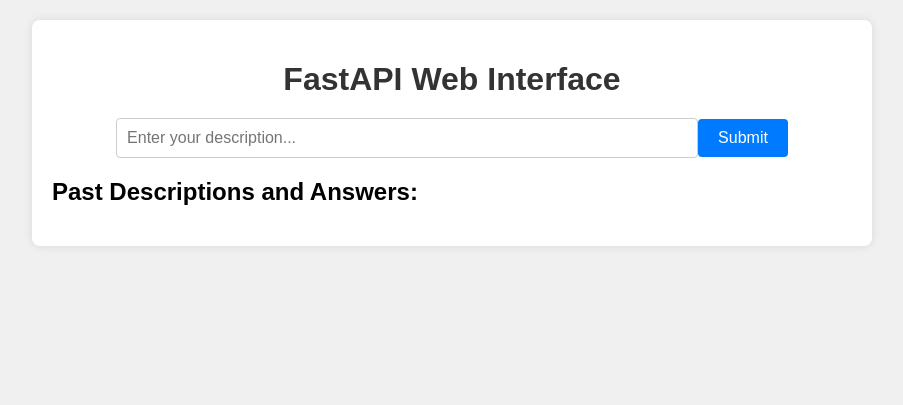
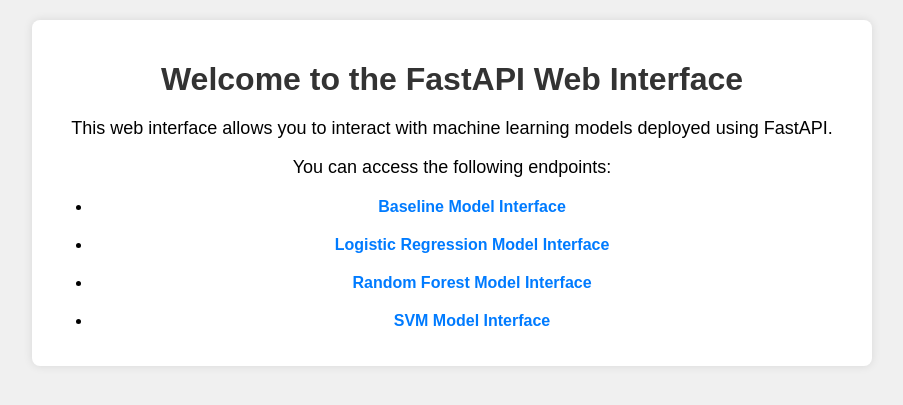
Before and after one commit to Division01/fastapi_docker, a FastAPI app: page / in a window 1280 px wide. Shown: the top 405 px of the page, without its empty margins (188-1091 px from the left). Run offline with FastAPI, Linux system fonts and the light colour scheme; parts of the project's set-up code (start-up, migrations or seed data) failed here and were passed over.

Commit message:
First commit of multiple models/endpoints

```diff
--- a/main.py
+++ b/main.py
@@ -1,9 +1,8 @@
 from fastapi import FastAPI, Request, Form
-from fastapi.responses import HTMLResponse, RedirectResponse
+from fastapi.responses import HTMLResponse, RedirectResponse, JSONResponse
 from fastapi.templating import Jinja2Templates
 from starlette.middleware.sessions import SessionMiddleware
 import pickle
-
 
 # Enable session support
 app = FastAPI()
@@ -11,54 +10,148 @@
 
 templates = Jinja2Templates(directory="templates")
 
-# Load the model
+# Load the models and their parameters
+models = {}
+model_info = {}
+
+# Load the Logistic Regression model
+with open("./models/lr_pipeline.pkl", "rb") as file:
+    lr_pipeline = pickle.load(file)
+models["lr"] = lr_pipeline["pipeline"]
+model_info["lr"] = {
+    "parameters": lr_pipeline["parameters"],
+    "f2_score": lr_pipeline["f2_score"],
+    "confusion_matrix": "<br>".join(
+        " - ".join(str(cell) for cell in row) for row in lr_pipeline["confusion_matrix"]
+    ),
+    "classification_report": lr_pipeline["classification_report"],
+}
+
+# Load the Random Forest model
+with open("./models/rf_pipeline.pkl", "rb") as file:
+    rf_pipeline = pickle.load(file)
+models["rf"] = rf_pipeline["pipeline"]
+model_info["rf"] = {
+    "parameters": rf_pipeline["parameters"],
+    "f2_score": rf_pipeline["f2_score"],
+    "confusion_matrix": rf_pipeline["confusion_matrix"],
+    "classification_report": rf_pipeline["classification_report"],
+}
+
+# Load the SVM model
+with open("./models/svm_pipeline.pkl", "rb") as file:
+    svm_pipeline = pickle.load(file)
+models["svm"] = svm_pipeline["pipeline"]
+model_info["svm"] = {
+    "parameters": svm_pipeline["parameters"],
+    "f2_score": svm_pipeline["f2_score"],
+    "confusion_matrix": svm_pipeline["confusion_matrix"],
+    "classification_report": svm_pipeline["classification_report"],
+}
+
+# Load the baseline model
 with open("./models/baseline_rf_model/trained_rf_model.pkl", "rb") as file:
-    model = pickle.load(file)
+    baseline_model = pickle.load(file)
 
-# Load the saved vectorizer model
+# Load the saved vectorizer model for baseline model
 with open("./models/baseline_rf_model/tfidf_vectorizer.pkl", "rb") as f:
     tfidf_vectorizer = pickle.load(f)
 
 
 @app.get("/", response_class=HTMLResponse)
 async def home(request: Request):
+    return templates.TemplateResponse("index.html", {"request": request})
+
+
+@app.post("/api/{model_name}")
+async def predict_api(model_name: str, message: str = Form(...)):
+    if model_name in models:
+        model = models[model_name]
+        prediction = model.predict([message])[0]
+        return {"prediction": int(prediction)}
+    else:
+        return JSONResponse(status_code=404, content={"error": "Model not found"})
+
+
+@app.get("/user/baseline", response_class=HTMLResponse)
+async def predict_baseline(request: Request):
     past_descriptions = request.session.get("past_descriptions", [])
     return templates.TemplateResponse(
-        "index.html", {"request": request, "past_descriptions": past_descriptions}
+        "baseline.html", {"request": request, "past_descriptions": past_descriptions}
     )
 
 
-@app.post("/", response_class=HTMLResponse)
-async def predict(request: Request, description: str = Form(...)):
-    past_descriptions = request.session.get("past_descriptions", [])
-    # Transform the input text data using the loaded vectorizer
-    description_transformed = tfidf_vectorizer.transform([description])
+@app.get("/user/{model_name}", response_class=HTMLResponse)
+async def predict_user(request: Request, model_name: str):
+    if model_name in models:
+        model = models[model_name]
+        model_info_data = model_info[model_name]
+        past_descriptions = request.session.get("past_descriptions", [])
+        return templates.TemplateResponse(
+            "model.html",
+            {
+                "request": request,
+                "model_name": model_name,
+                "model_info": model_info_data,
+                "past_descriptions": past_descriptions,
+            },
+        )
+    else:
+        return templates.TemplateResponse(
+            "error.html", {"request": request, "error_message": "Model not found"}
+        )
 
-    # Make a prediction using the loaded model
-    prediction = model.predict(description_transformed)[0]
-    # Convert prediction to a regular Python integer
-    prediction_value = int(prediction)
 
-    answer = "This looks like a legit description."
-    if prediction_value:
-        answer = "Fraudulent description detected !!!"
+@app.post("/user/{model_name}", response_class=HTMLResponse)
+async def predict_user_post(
+    request: Request, model_name: str, description: str = Form(...)
+):
+    if model_name in models:
+        model = models[model_name]
+        model_info_data = model_info[model_name]
+        past_descriptions = request.session.get("past_descriptions", [])
+        prediction = model.predict([description])[0]
+        prediction_value = int(prediction)
+        answer = "Looks legit"
+        if prediction_value:
+            answer = "Seems fraudulent"
+        past_descriptions.insert(
+            0, {"description": description, "answer": answer, "model": model_name}
+        )
+        request.session["past_descriptions"] = past_descriptions
+        return RedirectResponse(f"/user/{model_name}", status_code=303)
+    elif model_name == "baseline":
+        past_descriptions = request.session.get("past_descriptions", [])
+        # Transform the input text data using the loaded vectorizer
+        description_transformed = tfidf_vectorizer.transform([description])
 
-    past_descriptions.insert(0, {"description": description, "answer": answer})
-    # Convert non-serializable elements to JSON strings
-    request.session["past_descriptions"] = past_descriptions
-
-    return RedirectResponse("/", status_code=303)
+        # Make a prediction using the baseline_model
+        prediction = baseline_model.predict(description_transformed)[0]
+        # Convert prediction to a regular Python integer
+        prediction_value = int(prediction)
+        answer = "Looks legit"
+        if prediction_value:
+            answer = "Seems fraudulent"
+        past_descriptions.insert(
+            0, {"description": description, "answer": answer, "model": model_name}
+        )
+        request.session["past_descriptions"] = past_descriptions
+        return RedirectResponse("/user/baseline", status_code=303)
+    else:
+        return templates.TemplateResponse(
+            "error.html", {"request": request, "error_message": "Model not found"}
+        )
 
 
 @app.get("/clear")
 async def clear(request: Request):
-    # Retrieve past_descriptions from session
     past_descriptions = request.session.get("past_descriptions", [])
+    past_descriptions.clear()
+    request.session["past_descriptions"] = past_descriptions
+    return RedirectResponse("/", status_code=303)
 
-    # Clear the past_descriptions list
-    past_descriptions.clear()
 
-    # Update the session data
-    request.session["past_descriptions"] = past_descriptions
+if __name__ == "__main__":
+    import uvicorn
 
-    return RedirectResponse("/", status_code=303)
+    uvicorn.run(app, host="0.0.0.0", port=8000)
--- a/templates/index.html
+++ b/templates/index.html
@@ -3,7 +3,7 @@
 <head>
     <meta charset="UTF-8">
     <meta name="viewport" content="width=device-width, initial-scale=1.0">
-    <title>FastAPI Web Interface</title>
+    <title>FastAPI Web Interface - Homepage</title>
     <style>
         body {
             font-family: Arial, sans-serif;
@@ -24,63 +24,35 @@
             margin-bottom: 20px;
             color: #333;
         }
-        form {
-            display: flex;
-            justify-content: center;
-            align-items: center;
-            margin-bottom: 20px;
+        p {
+            text-align: center;
+            margin-top: 10px;
+            font-size: 18px;
         }
-        input[type="text"] {
-            width: 70%;
-            padding: 10px;
-            border: 1px solid #ccc;
-            border-radius: 4px;
-            outline: none;
-            font-size: 16px;
+        a {
+            display: block;
+            text-align: center;
+            margin-top: 20px;
+            text-decoration: none;
+            color: #007bff;
+            font-weight: bold;
         }
-        input[type="submit"] {
-            padding: 10px 20px;
-            background-color: #007bff;
-            border: none;
-            border-radius: 4px;
-            color: #fff;
-            cursor: pointer;
-            font-size: 16px;
-            transition: background-color 0.3s;
-        }
-        input[type="submit"]:hover {
-            background-color: #0056b3;
-        }
-        .comments {
-            margin-top: 20px;
-        }
-        .comment {
-            background-color: #f9f9f9;
-            padding: 10px;
-            border-radius: 4px;
-            margin-bottom: 10px;
-        }
-        .comment p {
-            margin: 0;
+        a:hover {
+            text-decoration: underline;
         }
     </style>
 </head>
 <body>
     <div class="container">
-        <h1>FastAPI Web Interface</h1>
-        <form action="/" method="post">
-            <input type="text" name="description" placeholder="Enter your description...">
-            <input type="submit" value="Submit">
-        </form>
-        <div class="comments">
-            <h2>Past Descriptions and Answers:</h2>
-            {% for item in past_descriptions %}
-            <div class="comment">
-                <p><strong>Description:</strong> {{ item.description }}</p>
-                <p><strong>Answer:</strong> {{ item.answer }}</p>
-            </div>
-            {% endfor %}
-        </div>
+        <h1>Welcome to the FastAPI Web Interface</h1>
+        <p>This web interface allows you to interact with machine learning models deployed using FastAPI.</p>
+        <p>You can access the following endpoints:</p>
+        <ul>
+            <li><a href="/user/baseline">Baseline Model Interface</a></li>
+            <li><a href="/user/lr">Logistic Regression Model Interface</a></li>
+            <li><a href="/user/rf">Random Forest Model Interface</a></li>
+            <li><a href="/user/svm">SVM Model Interface</a></li>
+        </ul>
     </div>
 </body>
 </html>
```
Also changed, not shown: templates/baseline.html (added, +89 -0 lines), templates/error.html (added, +41 -0 lines), templates/model.html (added, +126 -0 lines), test_api_endpoint.py (added, +9 -0 lines).
